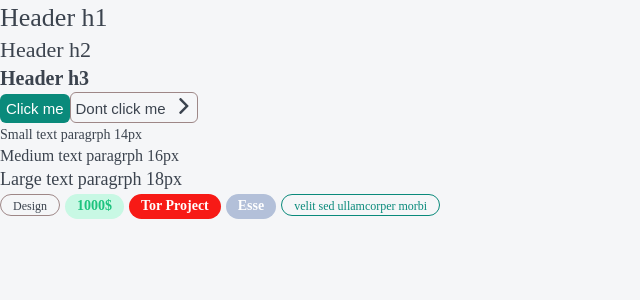
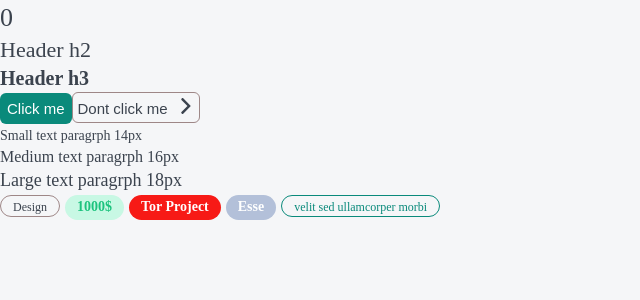
Before and after one commit to Maxdeoro/first-nextjs-app, a Next.js app: page / in a window 1280 px wide. Shown: the top 300 px of the page, without its empty margins (0-640 px from the left). Built offline with nearby package versions, Linux system fonts and the light colour scheme.

Commit message:
fixed Button onClick bug, added useState

```diff
--- a/components/Button/Button.module.css
+++ b/components/Button/Button.module.css
@@ -1,7 +1,7 @@
 .button {
     display: inline-block;
     box-sizing: border-box;
-    padding: 6px;
+    padding: 7px;
     cursor: pointer;
     text-align: center;
     border: none;
--- a/components/Button/Button.props.ts
+++ b/components/Button/Button.props.ts
@@ -1,7 +1,7 @@
-import {ButtonHTMLAttributes,DetailedHTMLProps,ReactNode} from 'react';
+import {ButtonHTMLAttributes, DetailedHTMLProps, ReactNode} from 'react';
 
 export interface ButtonProps extends DetailedHTMLProps<ButtonHTMLAttributes<HTMLButtonElement>,HTMLButtonElement> {
     children: ReactNode;
     appearance: 'primary' | 'ghost';
-    arrow?: 'none' | 'right' | 'down';
+    arrow?: 'none' | 'right' | 'down';    //?-not nessacery parameter
 };
--- a/components/Button/Button.tsx
+++ b/components/Button/Button.tsx
@@ -8,7 +8,9 @@ export const Button = ({children,appearance,arrow='none',className, ...props}: B
         <button className={cn(styles.button, className, {
             [styles.primary]: appearance == 'primary',
             [styles.ghost]: appearance == 'ghost'
-        })}>
+        })}
+        {...props}
+        >
             {children}
             {arrow != 'none' && <span className={cn(styles.arrow, {
                 [styles.down]: arrow == 'down',
--- a/pages/index.tsx
+++ b/pages/index.tsx
@@ -1,16 +1,18 @@
-import React from 'react';
-import Head from 'next/head';
-import Image from 'next/image';
-import { Htag,Button,Par,Tag } from '@/components';
+import React,{ useState,useEffect }  from 'react';
+// import Head from 'next/head';
+// import Image from 'next/image';
+import { Htag,Button,Par,Tag } from '../components';
 
 export default function Home(): JSX.Element {
+  const [counter, setCounter] = useState<number>(0);
+
   return (
     <>
-      <Htag tag='h1'>Header h1</Htag>
+      <Htag tag='h1'>{counter}</Htag>
       <Htag tag='h2'>Header h2</Htag>
       <Htag tag='h3'>Header h3</Htag>
-      <Button appearance='primary'>Click me</Button>
-      <Button appearance='ghost' arrow='right'>Dont click me</Button>
+      <Button appearance='primary' onClick={() => setCounter(counter + 1)}>Click me</Button>
+      <Button appearance='ghost' arrow='right' onClick={() => setCounter(0)}>Dont click me</Button>
       <Par size='s'>Small text paragrph 14px</Par>
       <Par size='m'>Medium text paragrph 16px</Par>
       <Par size='l'>Large text paragrph 18px</Par>
```
